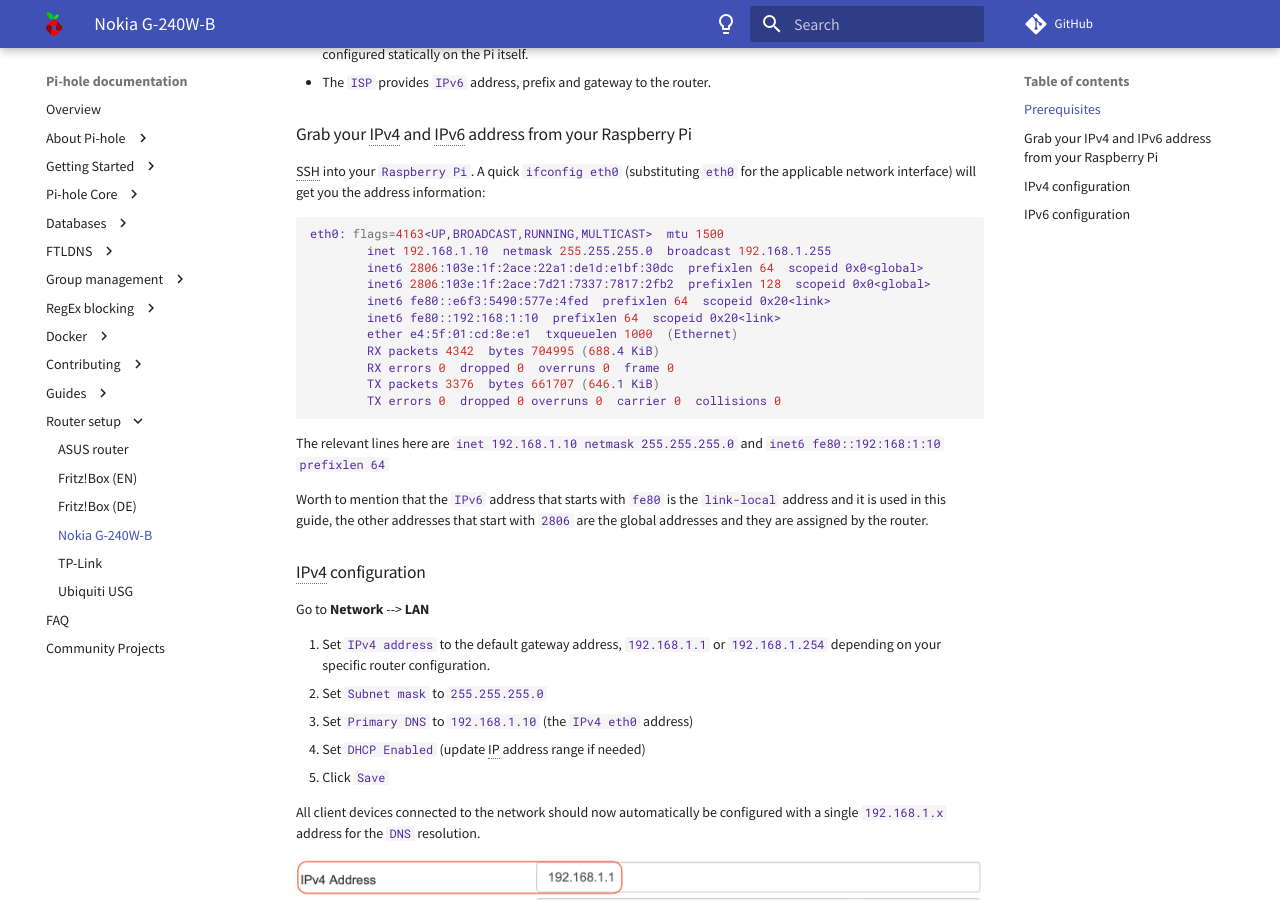
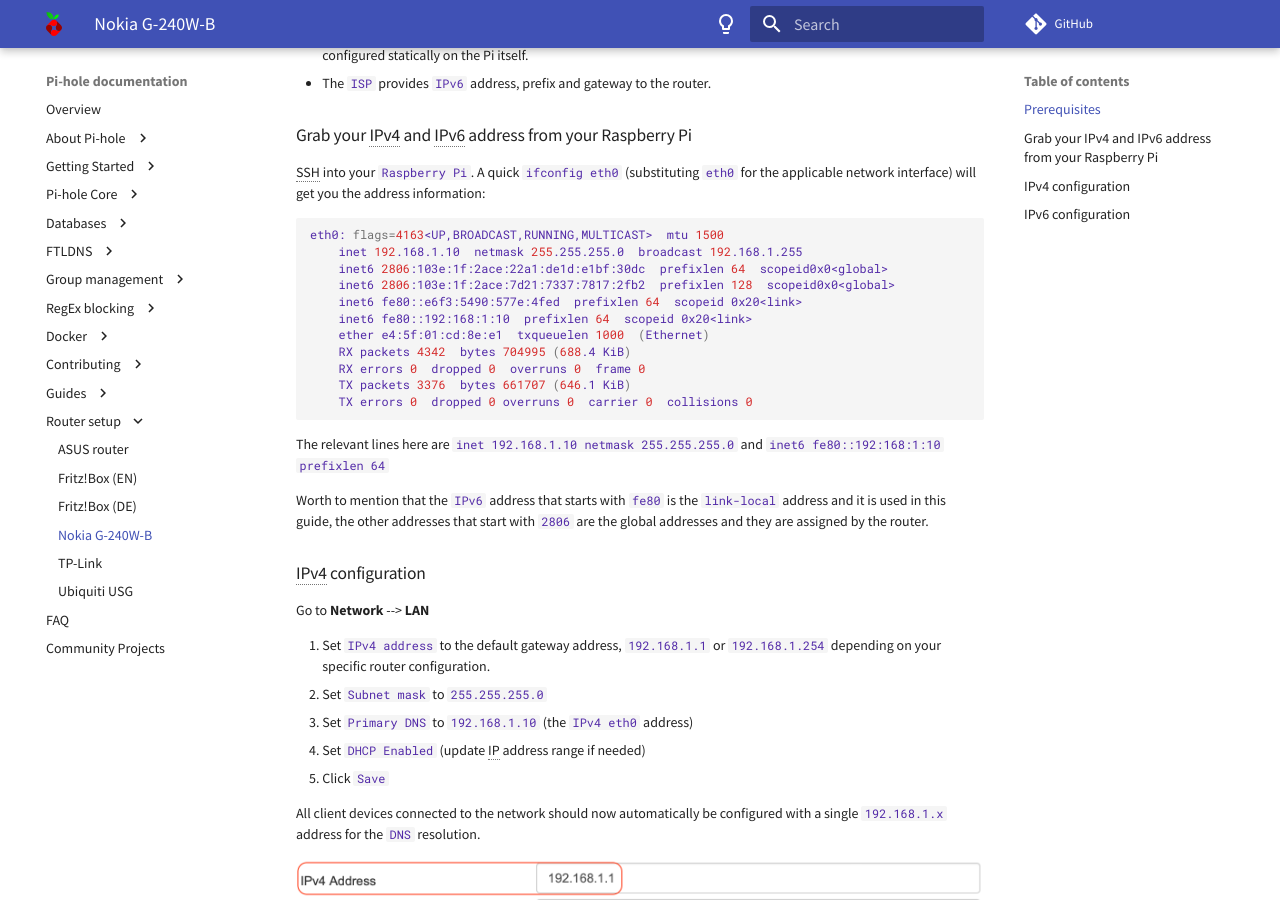
Before and after one commit to pi-hole/docs, an MkDocs documentation site: the page built from docs/routers/nokia-G240WB.md, in a window 1280 px wide and 900 px high, scrolled down 376 px. Built offline with MkDocs 1.6.1 and Material for MkDocs 9.7.7, drawn with Linux system fonts in a browser that asks for light colours; comment, search, counter and statistics services are not loaded.

Commit message:
No prettier format with vscode
Signed-off-by: Daniel Carvallo <elulcao@icloud.com>

````diff
--- a/docs/routers/nokia-G240WB.md
+++ b/docs/routers/nokia-G240WB.md
@@ -1,8 +1,8 @@
 This guide was developed using a `Nokia G-240W-B` router (software version 3FE47969AGCA21). It should work for other models in the `G` series.
 
 !!! note
-There is no single way to do it right. Choose the one best suited for you.
-This guide is `IPv4` and `IPv6` compatible, but it is not mandatory to use `IPv6`.
+    There is no single way to do it right. Choose the one best suited for you.
+    This guide is `IPv4` and `IPv6` compatible, but it is not mandatory to use `IPv6`.
 
 ### Prerequisites
 
@@ -15,16 +15,16 @@
 
 ```bash
 eth0: flags=4163<UP,BROADCAST,RUNNING,MULTICAST>  mtu 1500
-        inet 192.168.1.10  netmask 255.255.255.0  broadcast 192.168.1.255
-        inet6 2806:103e:1f:2ace:22a1:de1d:e1bf:30dc  prefixlen 64  scopeid 0x0<global>
-        inet6 2806:103e:1f:2ace:7d21:7337:7817:2fb2  prefixlen 128  scopeid 0x0<global>
-        inet6 fe80::e6f3:5490:577e:4fed  prefixlen 64  scopeid 0x20<link>
-        inet6 fe80::192:168:1:10  prefixlen 64  scopeid 0x20<link>
-        ether e4:5f:01:cd:8e:e1  txqueuelen 1000  (Ethernet)
-        RX packets 4342  bytes 704995 (688.4 KiB)
-        RX errors 0  dropped 0  overruns 0  frame 0
-        TX packets 3376  bytes 661707 (646.1 KiB)
-        TX errors 0  dropped 0 overruns 0  carrier 0  collisions 0
+    inet 192.168.1.10  netmask 255.255.255.0  broadcast 192.168.1.255
+    inet6 2806:103e:1f:2ace:22a1:de1d:e1bf:30dc  prefixlen 64  scopeid0x0<global>
+    inet6 2806:103e:1f:2ace:7d21:7337:7817:2fb2  prefixlen 128  scopeid0x0<global>
+    inet6 fe80::e6f3:5490:577e:4fed  prefixlen 64  scopeid 0x20<link>
+    inet6 fe80::192:168:1:10  prefixlen 64  scopeid 0x20<link>
+    ether e4:5f:01:cd:8e:e1  txqueuelen 1000  (Ethernet)
+    RX packets 4342  bytes 704995 (688.4 KiB)
+    RX errors 0  dropped 0  overruns 0  frame 0
+    TX packets 3376  bytes 661707 (646.1 KiB)
+    TX errors 0  dropped 0 overruns 0  carrier 0  collisions 0
 ```
 
 The relevant lines here are `inet 192.168.1.10  netmask 255.255.255.0` and `inet6 fe80::192:168:1:10 prefixlen 64`
````
